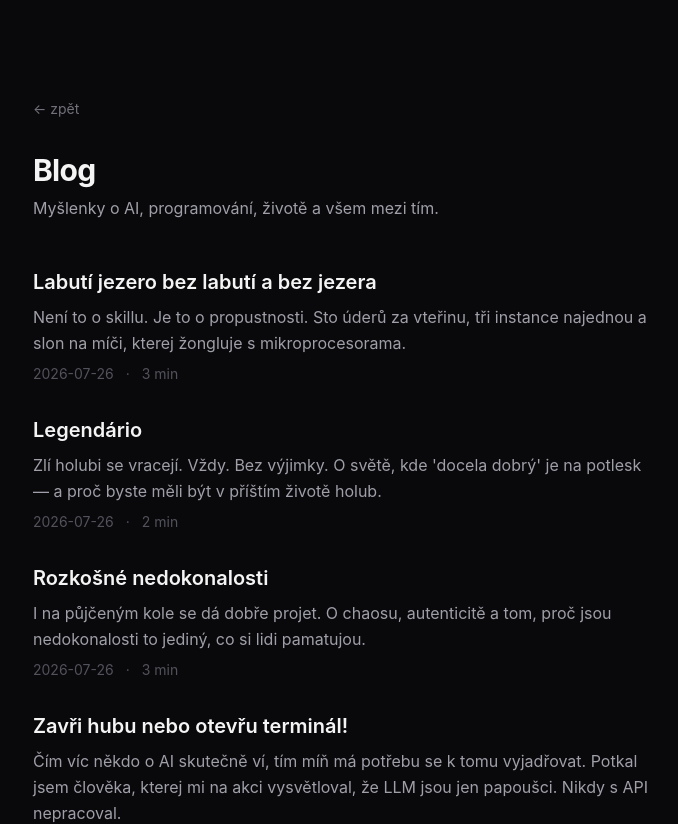
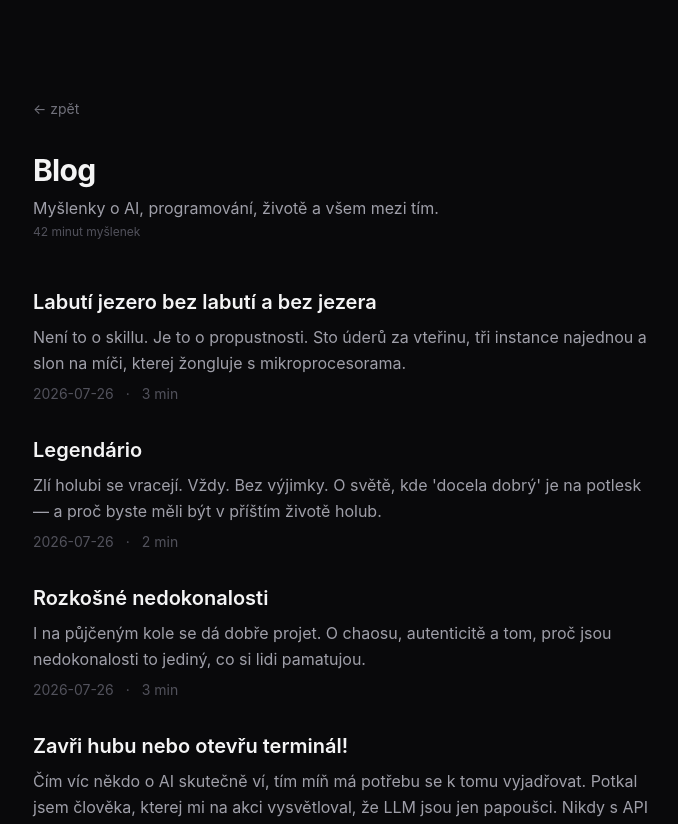
Before and after one commit to Peter-Pix/petrpiskacek.online, a Next.js app: page /blog in a window 1280 px wide. Shown: the top 824 px of the page, without its empty margins (295-973 px from the left). Built offline with nearby package versions, Linux system fonts and the light colour scheme.

Commit message:
feat: total reading time on blog page

```diff
--- a/src/app/blog/page.tsx
+++ b/src/app/blog/page.tsx
@@ -120,6 +120,8 @@ const posts = [
   },
 ];
 
+const totalMinutes = posts.reduce((sum, p) => sum + parseInt(p.readTime), 0);
+
 export default function BlogPage() {
   return (
     <main className="min-h-screen bg-zinc-950 text-zinc-100">
@@ -129,6 +131,7 @@ export default function BlogPage() {
         </Link>
         <h1 className="mt-8 text-3xl font-bold tracking-tight">Blog</h1>
         <p className="mt-2 text-zinc-400">Myšlenky o AI, programování, životě a všem mezi tím.</p>
+        <p className="mt-1 text-xs text-zinc-600">{totalMinutes} minut myšlenek</p>
 
         <div className="mt-12 space-y-8">
           {posts.map((post) => (
```
